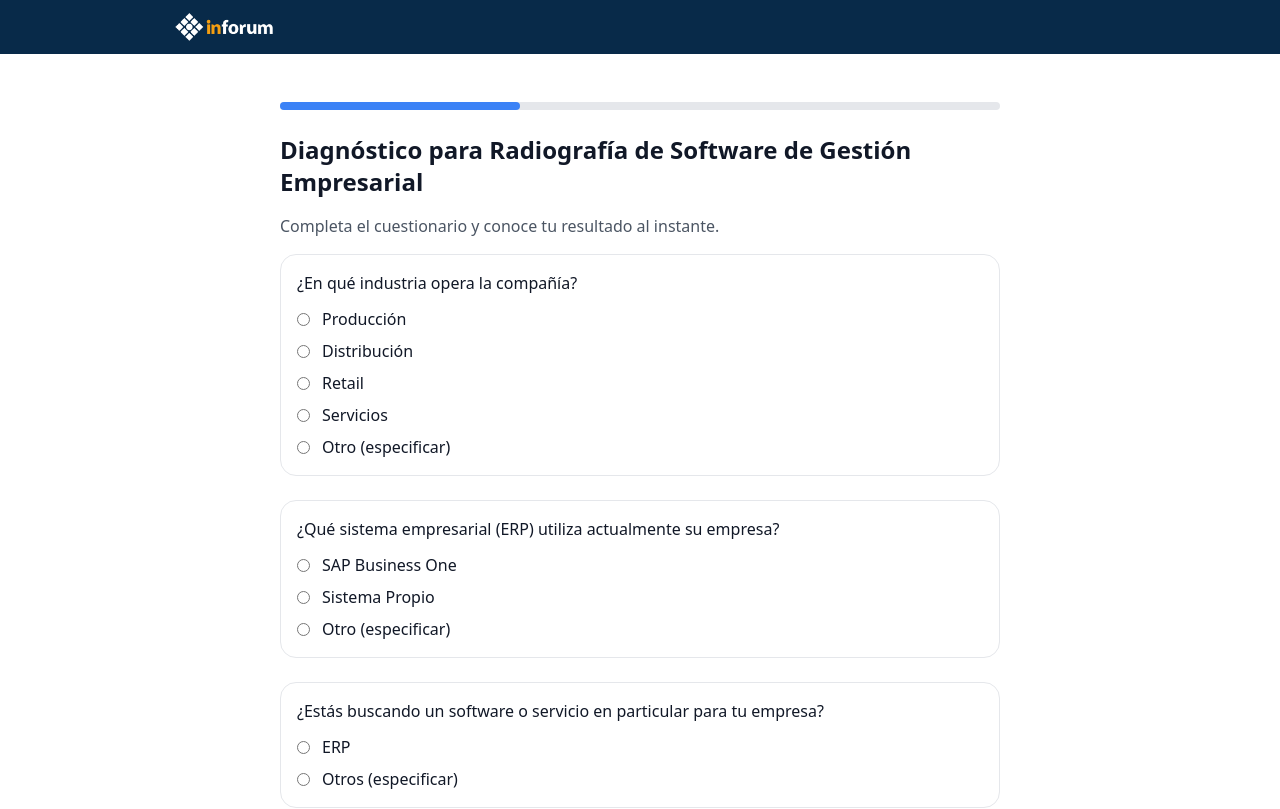
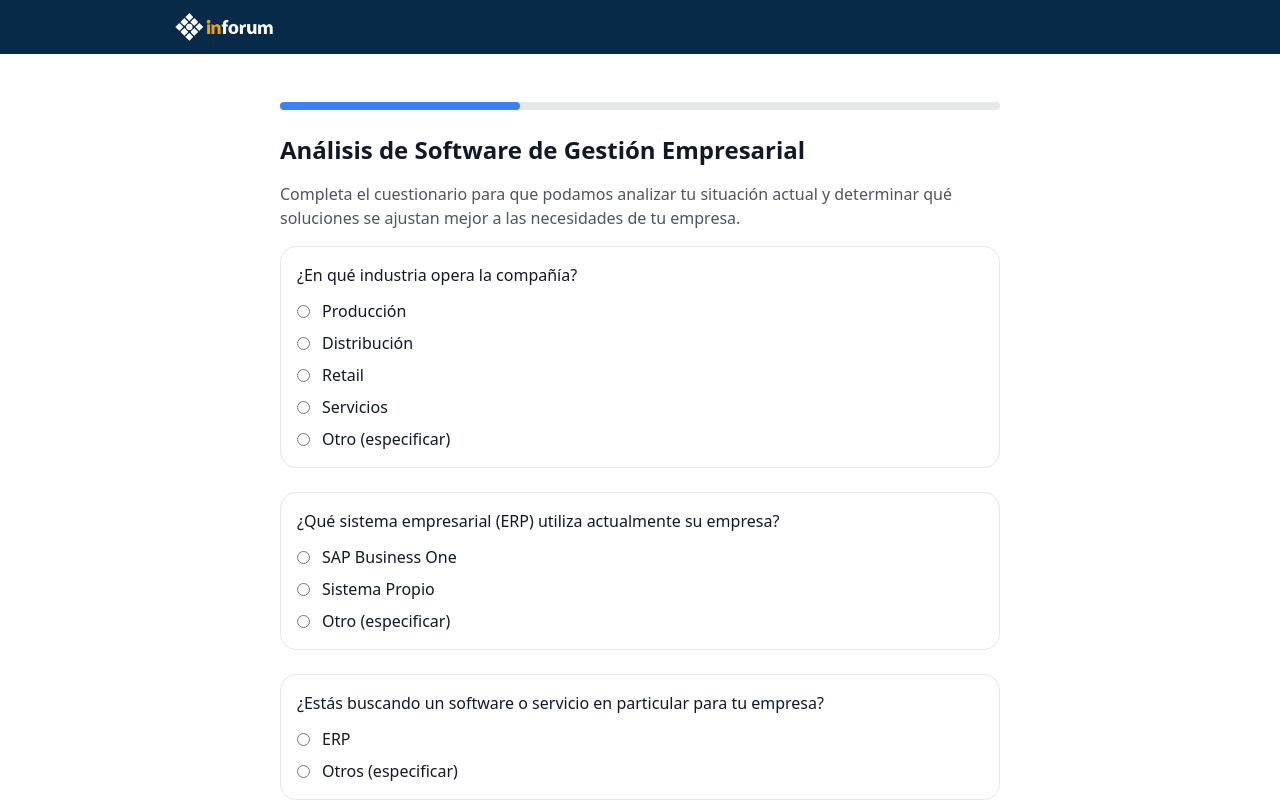
Before and after one commit to grupoinforum/inforum-diagnostico, a Next.js app: page /diagnostico in a window 1280 px wide. Shown: the top 809 px of the page. Built offline with nearby package versions, Linux system fonts and the light colour scheme.

Commit message:
Update diagnostico-content.tsx

```diff
--- a/app/diagnostico/diagnostico-content.tsx
+++ b/app/diagnostico/diagnostico-content.tsx
@@ -329,8 +329,12 @@ export default function DiagnosticoContent() {
         <div className="h-2 bg-blue-500 rounded transition-all" style={{ width: barWidth }} />
       </div>
 
-      <h1 className="text-2xl font-semibold mb-4">Diagnóstico para Radiografía de Software de Gestión Empresarial</h1>
-      <p className="text-gray-600 mb-4">Completa el cuestionario y conoce tu resultado al instante.</p>
+      {/* Título y descripción ACTUALIZADOS */}
+      <h1 className="text-2xl font-semibold mb-4">Análisis de Software de Gestión Empresarial</h1>
+      <p className="text-gray-600 mb-4">
+        Completa el cuestionario para que podamos analizar tu situación actual y determinar qué soluciones se ajustan mejor a las necesidades de tu empresa.
+      </p>
+
       {errorMsg && <p className="text-sm text-red-600 mb-4">{errorMsg}</p>}
 
       {/* Paso 1 */}
```
